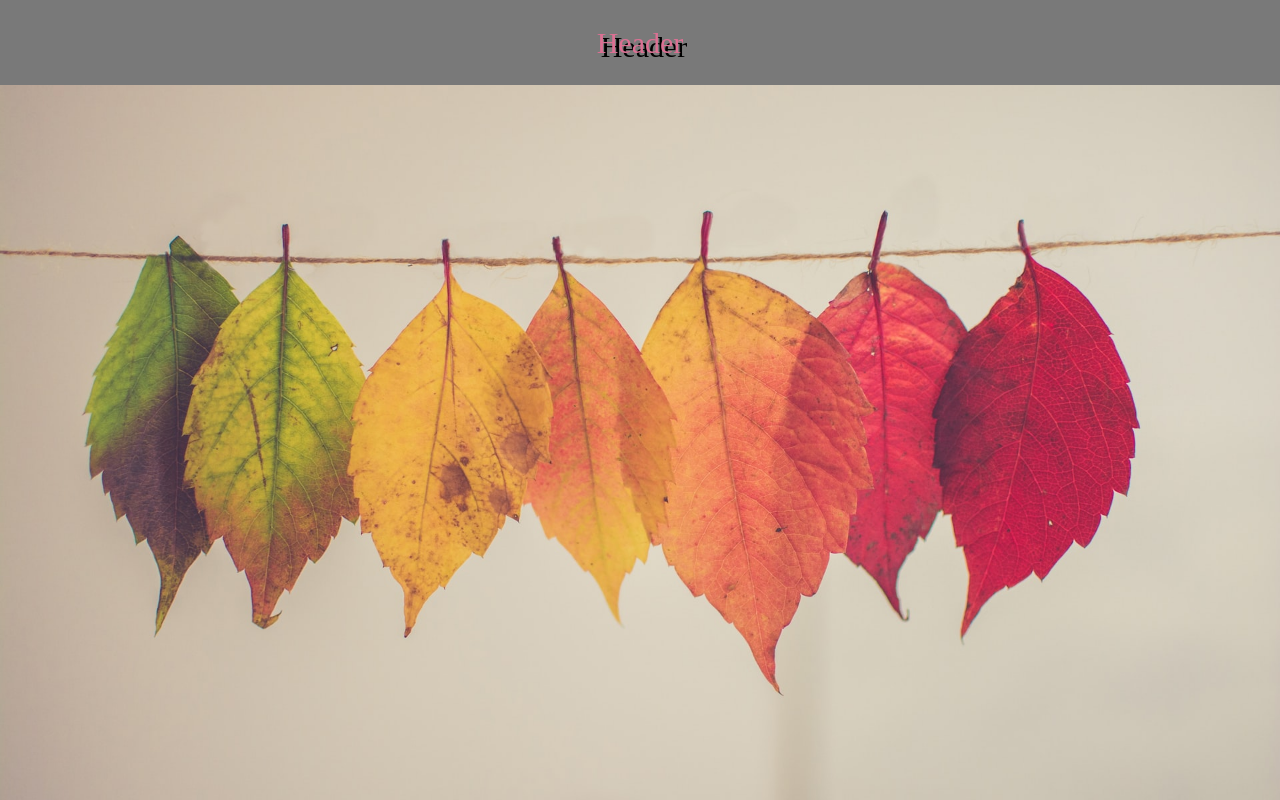
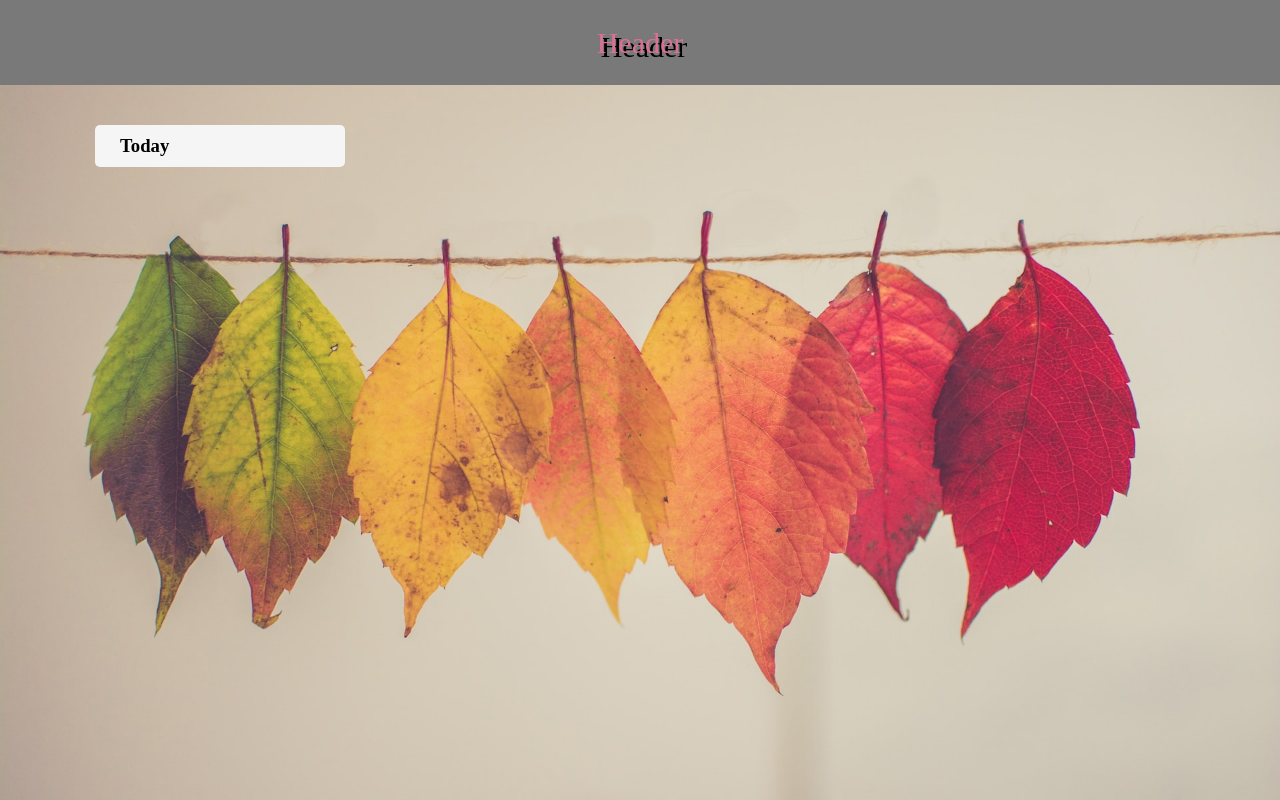
Before and after one commit to hiroto-okumura/trello-clone, a React (Create React App) app: page / in a window 1280 px wide. Built offline with nearby package versions, Linux system fonts and the light colour scheme.

Commit message:
add TaskCards comp AddTaskCardsButton comp in App.js

```diff
--- a/src/App.js
+++ b/src/App.js
@@ -1,10 +1,12 @@
 import './App.css';
 import Header from './components/header/Header';
+import { TaskCards } from './components/task/TaskCards';
 
 function App() {
   return (
     <div className='app'>
       <Header />
+      <TaskCards />
     </div>
   );
 }
--- a/src/index.css
+++ b/src/index.css
@@ -27,3 +27,16 @@ header {
   height: 100vh;
   width: 100%;
 }
+
+.taskCard {
+  width: 250px;
+  padding: 10px 25px;
+  margin: 10px 1%;
+  background-color: whitesmoke;
+  border-radius: 5px;
+}
+
+.taskCardsWrapper {
+  margin: 10px 5%;
+  padding: 20px 20px;
+}
```
